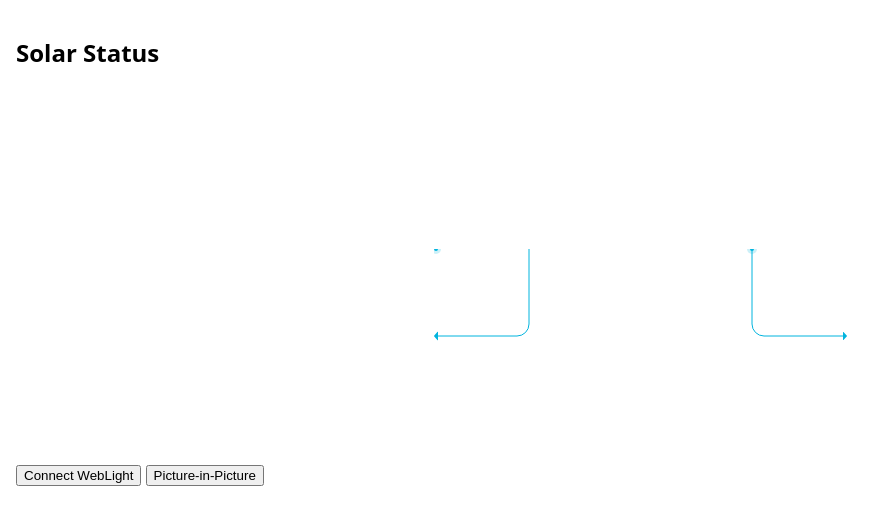
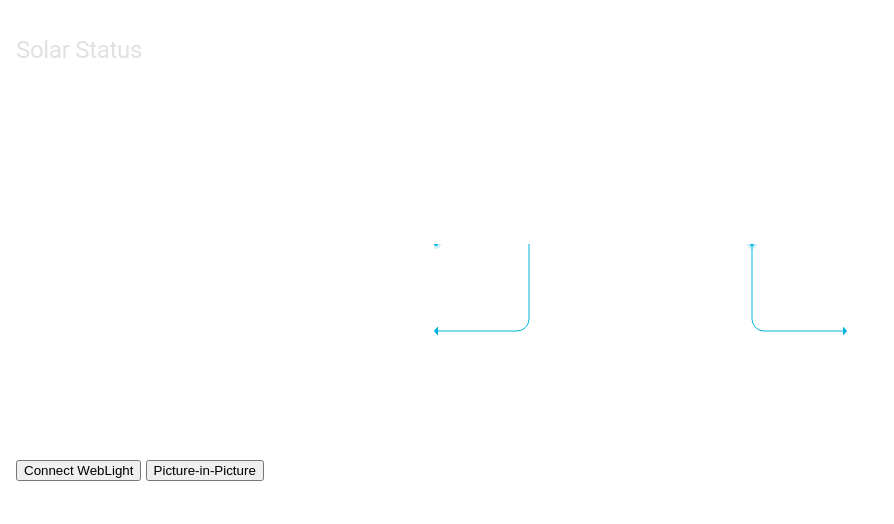
Before and after one commit to tomayac/enphase-solar, a website built with Vite: page index.html in a window 1280 px wide. Shown: the whole page, without its empty margins (0-894 px from the left). Built offline with nearby package versions, Linux system fonts and the light colour scheme; no server answers; files whose address does not match are found by name.

Commit message:
Blend styles in

```diff
--- a/src/client/style.css
+++ b/src/client/style.css
@@ -26,6 +26,14 @@ body {
   display: flex;
   gap: 0.5rem;
   flex-direction: column;
+}
+
+h1 {
+  font-family:Roboto, Noto, sans-serif;
+  font-size: 24px;
+  color: rgb(225, 225, 225);
+  font-weight: 400;
+  letter-spacing: -0.288px;
 }
 
 .container {
```
